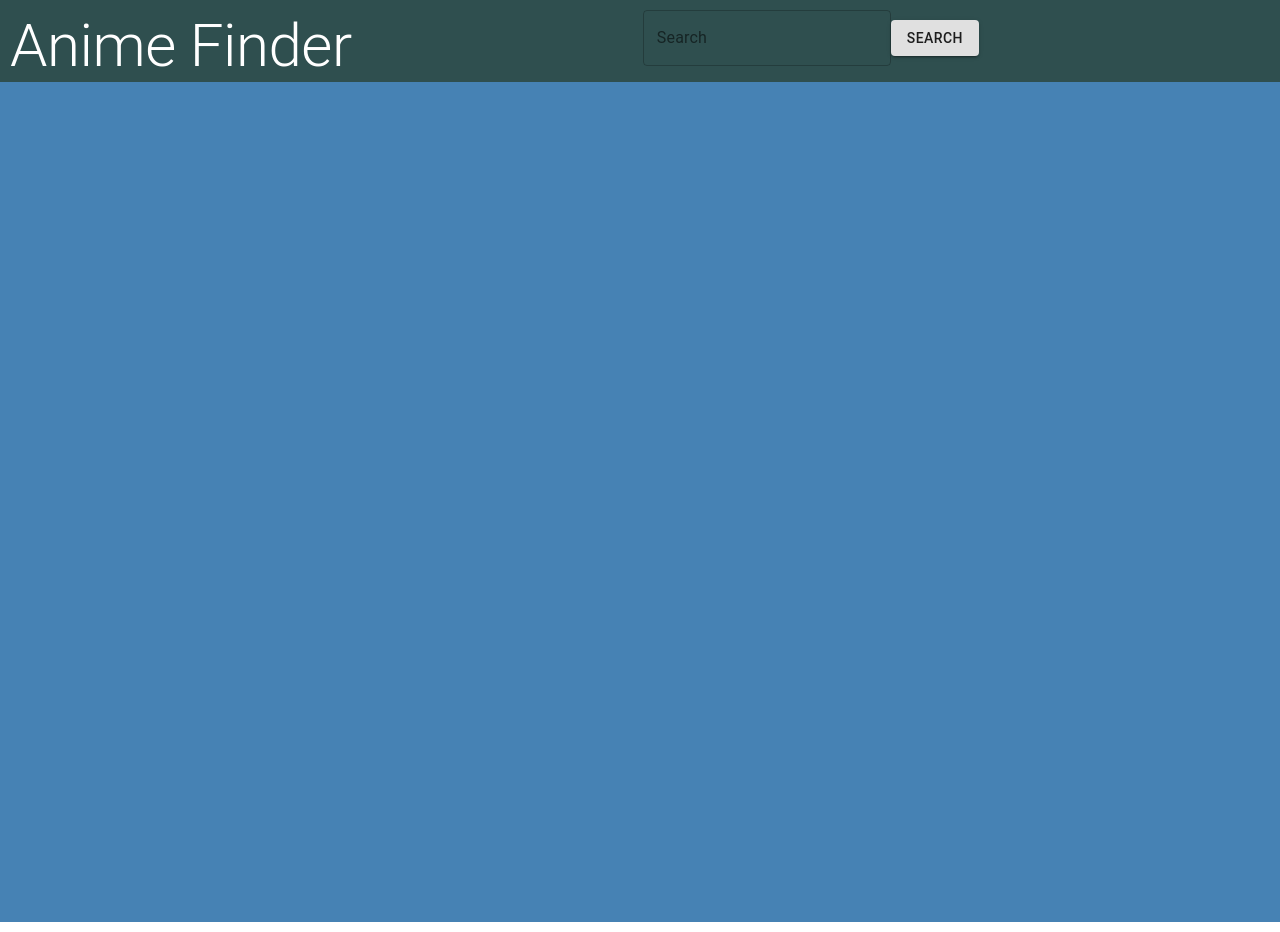
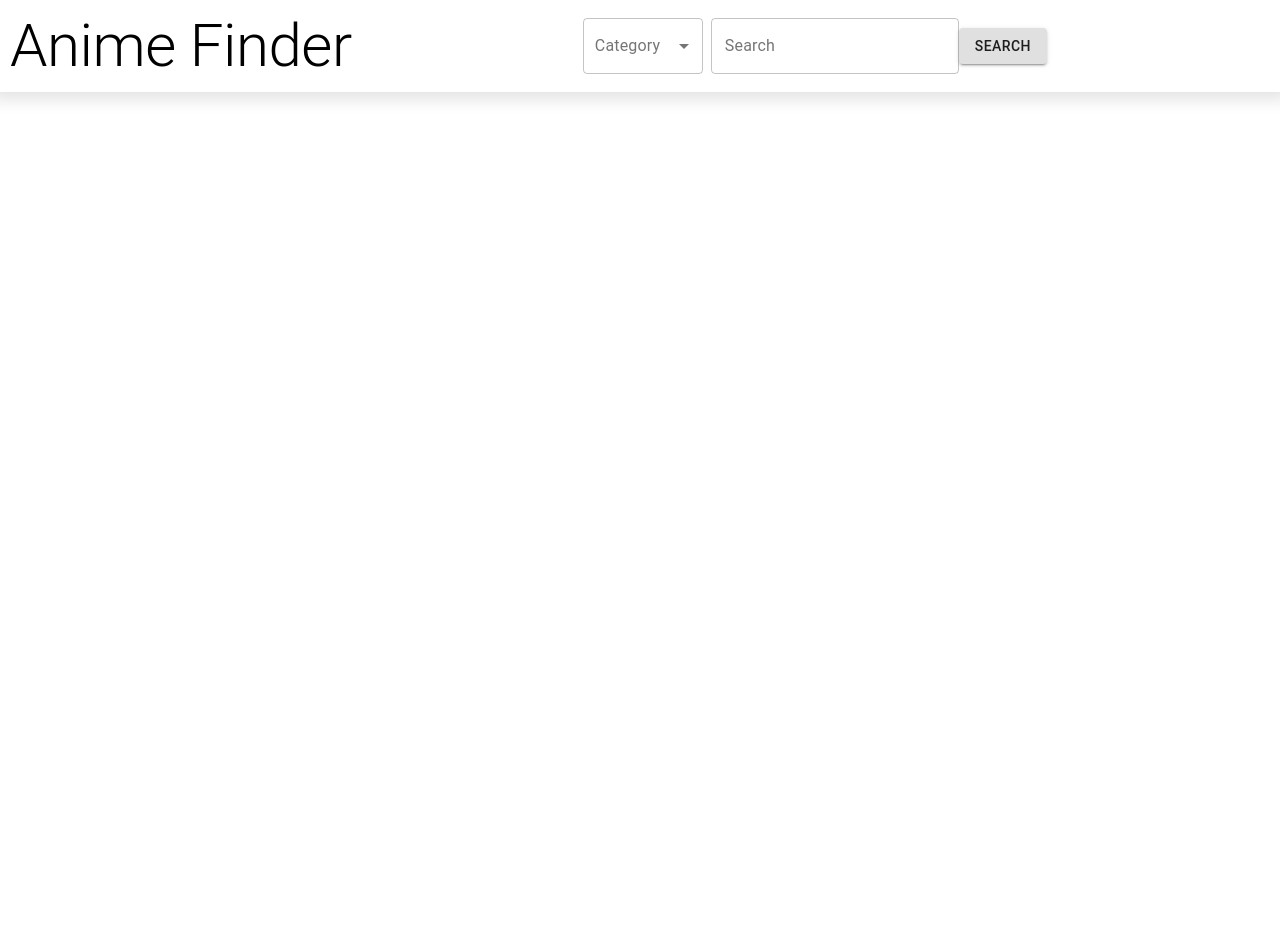
Before and after one commit to angeltorgon/jikan-app, a React (Create React App) app in the folder client/: page / in a window 1280 px wide. Shown: the top 932 px of the page. Built offline with nearby package versions, Linux system fonts and the light colour scheme.

Commit message:
added material ui select

```diff
--- a/client/src/App.css
+++ b/client/src/App.css
@@ -1,7 +1,6 @@
 .App {
   text-align: center;
-  color: white;
-  background-color: darkslategray;
+  color: black;
   height: 100vh;
   margin: 0;
 }
@@ -25,6 +24,8 @@ form {
 
 header {
   padding: 10px;
+  -webkit-box-shadow: 0px 0px 15px 8px rgba(0,0,0,0.11);
+  box-shadow: 0px 0px 15px 8px rgba(0,0,0,0.11);
 }
 
 input {
--- a/client/src/App.tsx
+++ b/client/src/App.tsx
@@ -4,12 +4,41 @@ import './App.css';
 
 import { Typography, Button, TextField } from '@material-ui/core';
 
+import { createStyles, makeStyles, Theme } from '@material-ui/core/styles';
+import InputLabel from '@material-ui/core/InputLabel';
+import MenuItem from '@material-ui/core/MenuItem';
+import FormHelperText from '@material-ui/core/FormHelperText';
+import FormControl from '@material-ui/core/FormControl';
+import Select from '@material-ui/core/Select';
+
 // COMPONENTS
 import Results from './components/Results';
 
+const searchCategories = [
+'anime',
+'manga',
+'person',
+'character',
+'genre'
+]
+
+const useStyles = makeStyles((theme: Theme) =>
+  createStyles({
+    formControl: {
+      margin: theme.spacing(1),
+      minWidth: 120,
+    },
+    selectEmpty: {
+      marginTop: theme.spacing(2),
+    },
+  }),
+);
+
 const App: React.FC<{}> = () => {
   const [ input, setInput ] = useState<string>("");
+  const [ category, setCategory ] = useState<string>("");
   const [ results, setResults ] = useState<[]>([]);
+  const classes = useStyles();
 
   const handleChanges = (e: React.ChangeEvent<HTMLInputElement>) => {
     setInput(e.target.value);
@@ -26,12 +55,33 @@ const App: React.FC<{}> = () => {
     })
   }
 
+  const handleSelect = (e: React.ChangeEvent<{value: unknown}>) => {
+
+  }
+
   return (
     <div className="App">
       <header>
         <Typography style={{float: "left"}} variant="h2" component="h1">Anime Finder</Typography>
         <div>
           <form onSubmit={handleSubmit}>
+          <FormControl variant="filled" className={classes.formControl}>
+              <InputLabel id="demo-simple-select-filled-label">Category</InputLabel>
+              <Select
+                labelId="demo-simple-select-filled-label"
+                id="demo-simple-select-filled"
+                value={category}
+                onChange={handleSelect}
+                variant="outlined"
+              >
+                <MenuItem value="">
+                  <em>None</em>
+                </MenuItem>
+                <MenuItem value={10}>Ten</MenuItem>
+                <MenuItem value={20}>Twenty</MenuItem>
+                <MenuItem value={30}>Thirty</MenuItem>
+              </Select>
+            </FormControl>
             <TextField
               variant="outlined"
               onChange={handleChanges}
--- a/client/src/components/styles/results.css
+++ b/client/src/components/styles/results.css
@@ -2,7 +2,6 @@
     width: 100%;
     display: flex;
     flex-wrap: wrap;
-    background-color: steelblue;
     padding: 20px;
     justify-content: center;
     align-items: center;
```
